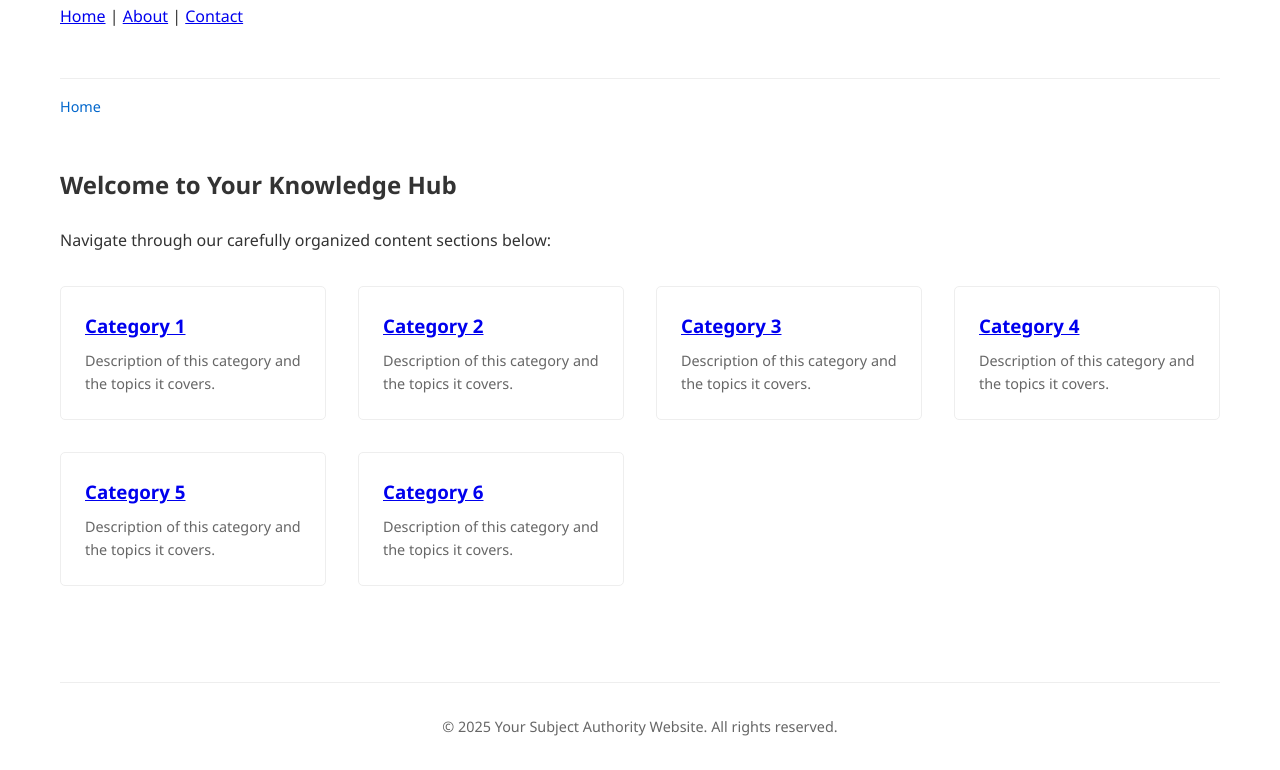
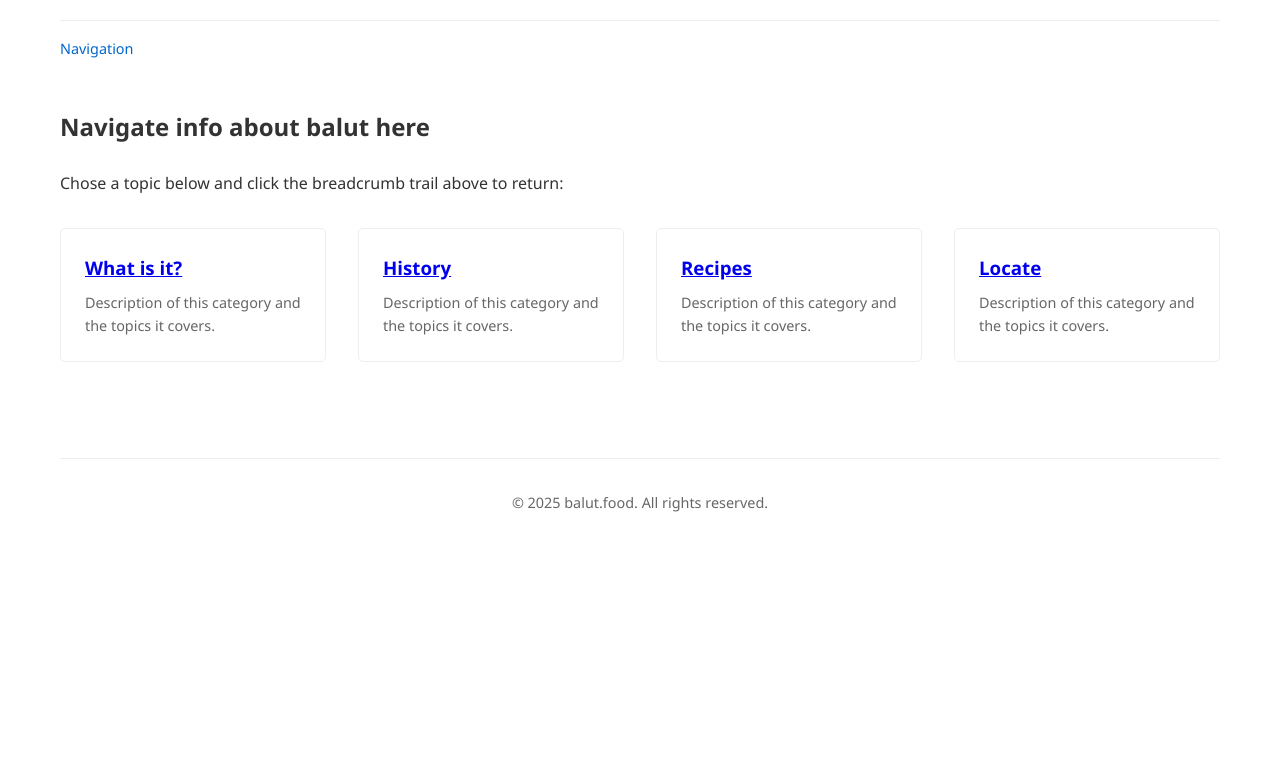
Before and after one commit to stellargenerations/breadcrumbs, a plain HTML site: page index.html in a window 1280 px wide. Shown: the part 95-865 px from the top of the page. After the commit the page ends 800 px from the top, so only its background shows below. Drawn offline with Linux system fonts and the light colour scheme.

Commit message:
Update index.html

```diff
--- a/index.html
+++ b/index.html
@@ -93,58 +93,44 @@
 </head>
 <body>
     <header>
-        <h1>Your Subject Authority Website</h1>
-        <nav>
-            <a href="index.html">Home</a> |
-            <a href="about.html">About</a> |
-            <a href="contact.html">Contact</a>
-        </nav>
+        <h1>balut.food</h1>
     </header>
 
     <div class="breadcrumbs">
-        <a href="index.html">Home</a>
+        <a href="index.html">Navigation</a>
     </div>
 
     <main>
-        <h2 class="page-title">Welcome to Your Knowledge Hub</h2>
-        <p>Navigate through our carefully organized content sections below:</p>
+        <h2 class="page-title">Navigate info about balut here</h2>
+        <p>Chose a topic below and click the breadcrumb trail above to return:</p>
 
         <div class="navigation-grid">
             <!-- Each card represents a top-level category -->
             <div class="nav-card">
-                <h3><a href="category1/index.html">Category 1</a></h3>
+                <h3><a href="category1/index.html">What is it?</a></h3>
                 <p>Description of this category and the topics it covers.</p>
             </div>
 
             <div class="nav-card">
-                <h3><a href="category2/index.html">Category 2</a></h3>
+                <h3><a href="category2/index.html">History</a></h3>
                 <p>Description of this category and the topics it covers.</p>
             </div>
 
             <div class="nav-card">
-                <h3><a href="category3/index.html">Category 3</a></h3>
+                <h3><a href="category3/index.html">Recipes</a></h3>
                 <p>Description of this category and the topics it covers.</p>
             </div>
 
             <div class="nav-card">
-                <h3><a href="category4/index.html">Category 4</a></h3>
+                <h3><a href="category4/index.html">Locate</a></h3>
                 <p>Description of this category and the topics it covers.</p>
             </div>
 
-            <div class="nav-card">
-                <h3><a href="category5/index.html">Category 5</a></h3>
-                <p>Description of this category and the topics it covers.</p>
-            </div>
-
-            <div class="nav-card">
-                <h3><a href="category6/index.html">Category 6</a></h3>
-                <p>Description of this category and the topics it covers.</p>
-            </div>
         </div>
     </main>
 
     <footer>
-        <p>&copy; 2025 Your Subject Authority Website. All rights reserved.</p>
+        <p>&copy; 2025 balut.food. All rights reserved.</p>
     </footer>
 </body>
 </html>
```
